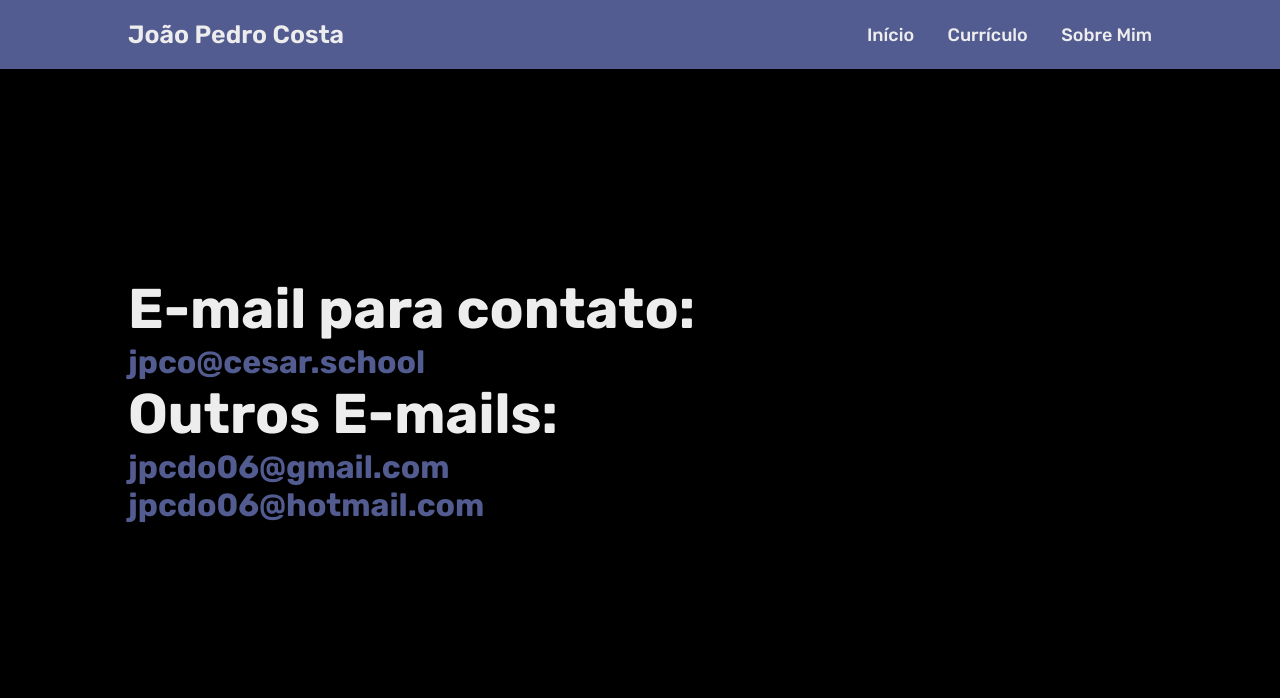
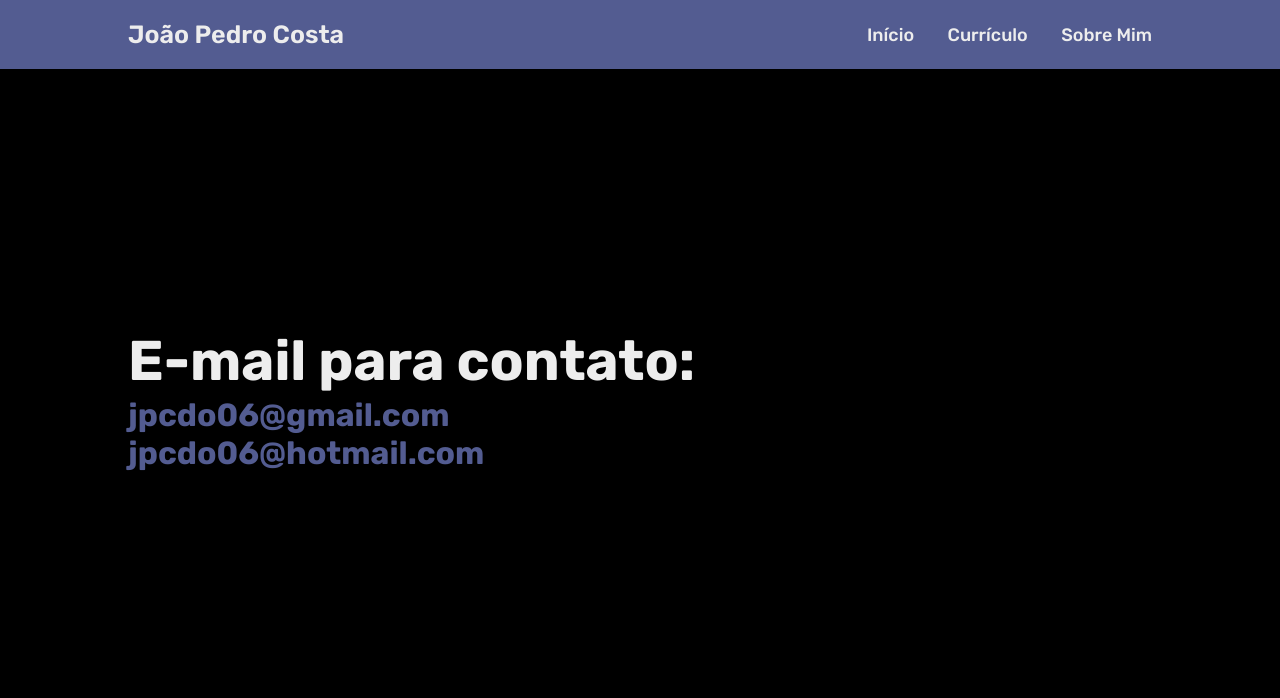
Before and after one commit to JoaoPedroCo-cesarschool/curriculo2, a plain HTML site: page contato.html in a window 1280 px wide. Shown: the top 698 px of the page. Drawn offline with nearby package versions, Linux system fonts and the light colour scheme.

Commit message:
contato.html

```diff
--- a/contato.html
+++ b/contato.html
@@ -20,8 +20,6 @@
     <section class="inicio">
         <div class="inicio-content">
             <h1>E-mail para contato:</h1>
-            <h3>jpco@cesar.school</h3>
-            <h1>Outros E-mails:</h1>
             <h3>jpcdo06@gmail.com</h3>
             <h3>jpcdo06@hotmail.com</h3>
 
```
